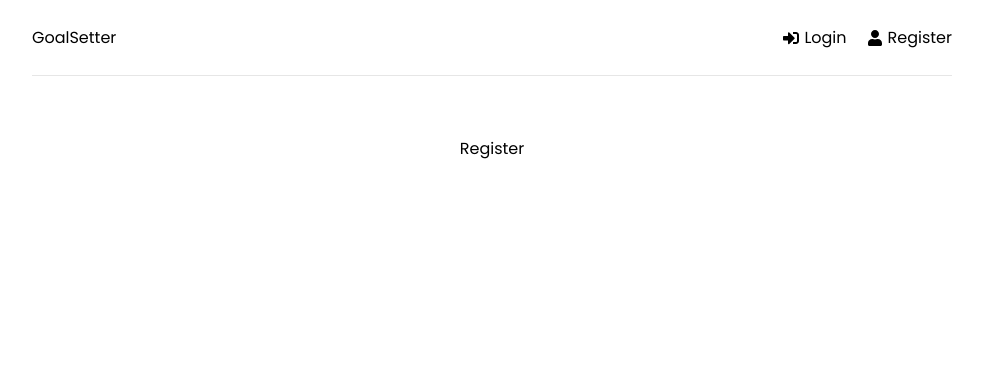
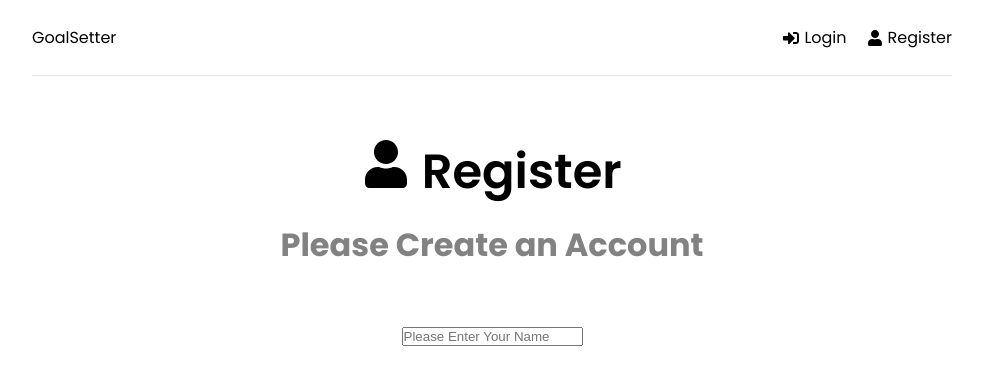
Before and after one commit to enukeWebDev/MERN_App, a React (Create React App) app in the folder frontend/: page /register in a window 1280 px wide. Shown: the top 380 px of the page, without its empty margins (148-1131 px from the left). Built offline with nearby package versions, Linux system fonts and the light colour scheme.

Commit message:
working state

```diff
--- a/frontend/src/pages/Register.jsx
+++ b/frontend/src/pages/Register.jsx
@@ -1,4 +1,5 @@
 import React, { useState, useEffect } from 'react';
+import { FaUser } from 'react-icons/fa';
 
 
 function Register() {
@@ -12,8 +13,27 @@ function Register() {
 
   const { name, email, password, password2 } = formData;
 
+  const onChange = () => {
+
+  }
+
   return (
-    <div>Register</div>
+    <>
+      <section className="heading">
+        <h1>
+          <FaUser /> Register
+        </h1>
+        <p>Please Create an Account</p>
+      </section>
+
+      <section>
+        <form>
+          <input type="text" className="form-control"
+            id="name" name="name" value={name} placeholder="Please Enter Your Name"
+            onChange={onChange} />
+        </form>
+      </section>
+    </>
   )
 }
 
```
